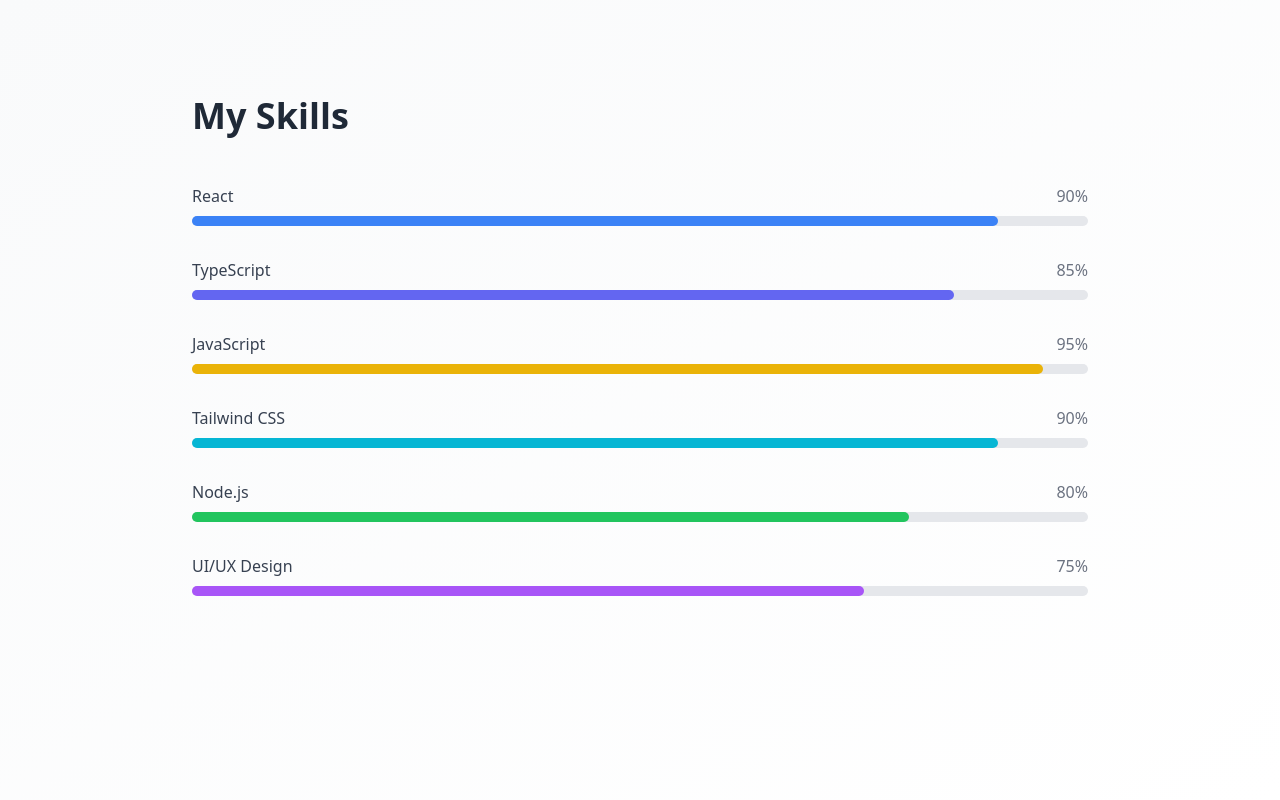
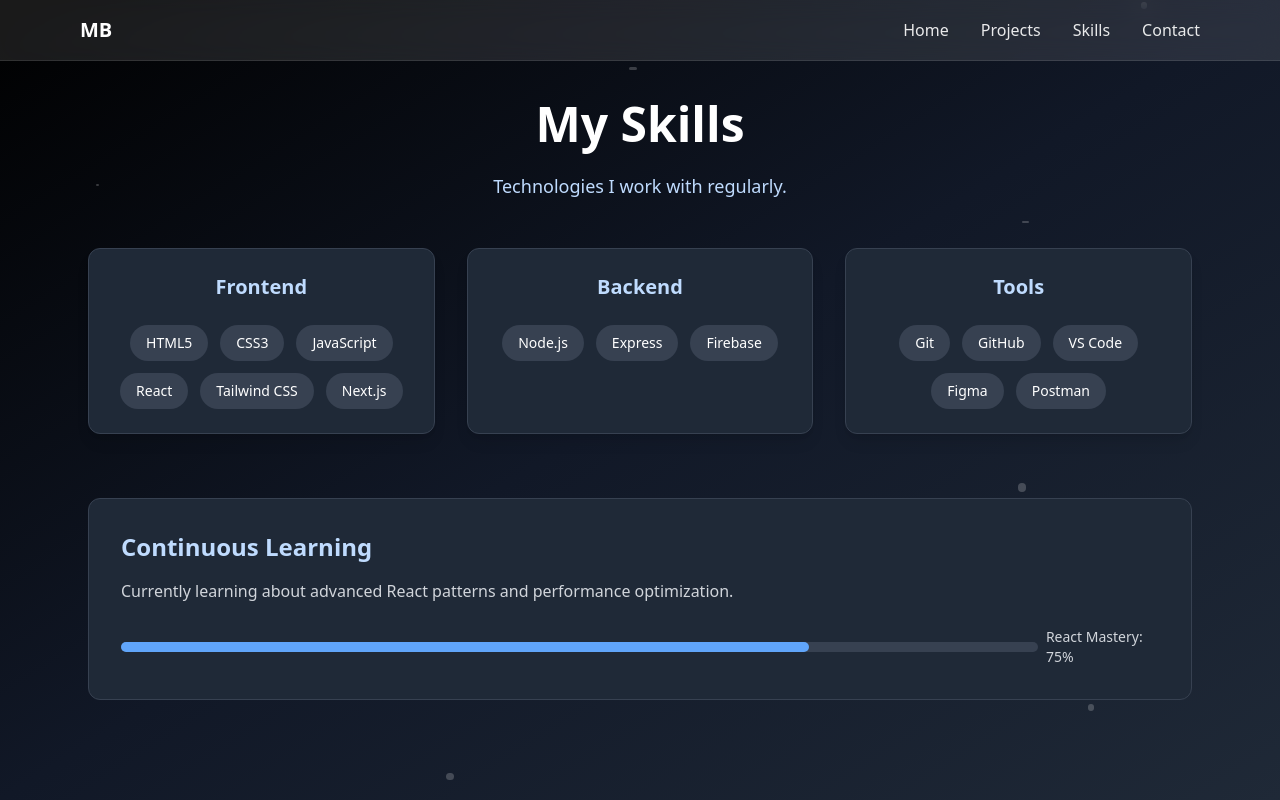
Before and after one commit to mrymBn/MyPortfolio, a React (Create React App) app: page /skills in a window 1280 px wide. Built offline with nearby package versions, Linux system fonts and the light colour scheme.

Commit message:
some content modf

```diff
--- a/src/App.js
+++ b/src/App.js
@@ -1,5 +1,9 @@
-import { BrowserRouter as Router, Routes, Route } from "react-router-dom";
-import { AnimatePresence } from "framer-motion";
+import {
+  BrowserRouter as Router,
+  Routes,
+  Route,
+  NavLink,
+} from "react-router-dom";
 import Home from "./pages/Home";
 import Projects from "./pages/Projects";
 import Skills from "./pages/Skills";
@@ -8,14 +12,62 @@
 function App() {
   return (
     <Router>
-      <AnimatePresence mode="wait">
+      <nav className="bg-white/10 backdrop-blur-md border-b border-white/10 fixed w-full z-50">
+        <div className="max-w-6xl mx-auto px-4">
+          <div className="flex justify-between items-center py-4">
+            <span className="text-xl font-bold text-white">MB</span>
+            <div className="flex gap-8">
+              <NavLink
+                to="/"
+                className={({ isActive }) =>
+                  `text-white/90 hover:text-white transition-colors ${
+                    isActive ? "font-medium text-white" : ""
+                  }`
+                }
+              >
+                Home
+              </NavLink>
+              <NavLink
+                to="/projects"
+                className={({ isActive }) =>
+                  `text-white/90 hover:text-white transition-colors ${
+                    isActive ? "font-medium text-white" : ""
+                  }`
+                }
+              >
+                Projects
+              </NavLink>
+              <NavLink
+                to="/skills"
+                className={({ isActive }) =>
+                  `text-white/90 hover:text-white transition-colors ${
+                    isActive ? "font-medium text-white" : ""
+                  }`
+                }
+              >
+                Skills
+              </NavLink>
+              <NavLink
+                to="/contact"
+                className={({ isActive }) =>
+                  `text-white/90 hover:text-white transition-colors ${
+                    isActive ? "font-medium text-white" : ""
+                  }`
+                }
+              >
+                Contact
+              </NavLink>
+            </div>
+          </div>
+        </div>
+      </nav>
+
       <Routes>
         <Route path="/" element={<Home />} />
         <Route path="/projects" element={<Projects />} />
         <Route path="/skills" element={<Skills />} />
         <Route path="/contact" element={<Contact />} />
       </Routes>
-      </AnimatePresence>
     </Router>
   );
 }
--- a/src/pages/Projects.jsx
+++ b/src/pages/Projects.jsx
@@ -1,53 +1,100 @@
 import { motion } from "framer-motion";
-import ProjectCard from "../components/ProjectCard";
 
+export default function Projects() {
   const projects = [
     {
-    title: "E-commerce Platform",
-    description: "Modern online store with React and Node.js backend",
-    tags: ["React", "Node.js", "MongoDB"],
-    link: "#",
-    bgColor: "bg-gradient-to-r from-blue-100 to-indigo-100"
+      title: "Personal Portfolio",
+      description: "A responsive portfolio website built with React and Tailwind CSS, showcasing my skills and projects with modern design principles.",
+      tech: ["React", "Tailwind CSS", "Vercel"],
+      githubLink: "https://github.com/yourusername/portfolio",
+      demoLink: "#"
     },
     {
-    title: "Portfolio Template",
-    description: "Minimalist portfolio for creative professionals",
-    tags: ["Next.js", "Tailwind CSS"],
-    link: "#",
-    bgColor: "bg-gradient-to-r from-purple-100 to-pink-100"
+      title: "Business Landing Page",
+      description: "A sleek landing page for a fictional hair salon, designed with mobile-first approach and modern UI components.",
+      tech: ["HTML", "CSS", "JavaScript"],
+      githubLink: "https://github.com/yourusername/salon-landing",
+      demoLink: "#"
     }
   ];
 
-export default function Projects() {
   return (
-    <motion.div
-      initial={{ opacity: 0 }}
-      animate={{ opacity: 1 }}
-      exit={{ opacity: 0 }}
-      className="min-h-screen bg-white px-6 md:px-12 py-24"
-    >
-      <div className="max-w-6xl mx-auto">
-        <motion.h1
-          initial={{ y: -20 }}
-          animate={{ y: 0 }}
-          className="text-3xl md:text-4xl font-bold mb-12 text-gray-800"
-        >
-          Selected Projects
-        </motion.h1>
+    <section className="min-h-screen flex flex-col items-center justify-center bg-gradient-to-br from-black via-gray-900 to-gray-800 text-white px-4 py-20 relative overflow-hidden">
+      {/* Particle background */}
+      <div className="absolute inset-0 overflow-hidden opacity-20">
+        {[...Array(15)].map((_, i) => (
+          <div
+            key={i}
+            className="absolute rounded-full bg-white"
+            style={{
+              width: `${Math.random() * 8 + 2}px`,
+              height: `${Math.random() * 8 + 2}px`,
+              top: `${Math.random() * 100}%`,
+              left: `${Math.random() * 100}%`,
+              animation: `float ${Math.random() * 15 + 5}s ease-in-out infinite both`,
+              animationDelay: `${Math.random() * 5}s`
+            }}
+          />
+        ))}
+      </div>
+
+      <div className="relative z-10 max-w-6xl w-full px-6">
+        <h1 className="text-4xl md:text-5xl font-bold mb-6 text-center">
+          My Projects
+        </h1>
+        <p className="text-lg text-blue-200 mb-12 text-center max-w-2xl mx-auto">
+          Here are some of my selected works demonstrating my skills.
+        </p>
 
         <div className="grid md:grid-cols-2 gap-8">
           {projects.map((project, index) => (
             <motion.div
               key={index}
-              initial={{ opacity: 0, y: 20 }}
-              animate={{ opacity: 1, y: 0 }}
-              transition={{ delay: index * 0.15 }}
+              initial={{ y: 20, opacity: 0 }}
+              animate={{ y: 0, opacity: 1 }}
+              transition={{ delay: index * 0.1 }}
+              className="bg-gray-800 rounded-xl shadow-lg overflow-hidden hover:shadow-xl transition-all border border-gray-700"
             >
-              <ProjectCard project={project} index={index} />
+              <div className="h-48 bg-gradient-to-r from-blue-900 to-blue-700 flex items-center justify-center">
+                <span className="text-white text-2xl font-bold">{project.title}</span>
+              </div>
+              <div className="p-6">
+                <h3 className="text-xl font-bold mb-3">{project.title}</h3>
+                <p className="text-gray-300 mb-4">{project.description}</p>
+
+                <div className="flex flex-wrap gap-2 mb-4">
+                  {project.tech.map((tech, i) => (
+                    <span
+                      key={i}
+                      className="bg-gray-700 text-blue-200 text-xs px-3 py-1 rounded-full"
+                    >
+                      {tech}
+                    </span>
+                  ))}
+                </div>
+
+                <div className="flex justify-between mt-6">
+                  <a
+                    href={project.githubLink}
+                    className="text-blue-300 hover:text-blue-100 font-medium flex items-center gap-2"
+                  >
+                    <svg className="w-5 h-5" fill="currentColor" viewBox="0 0 24 24">
+                      <path d="M12 0c-6.626 0-12 5.373-12 12 0 5.302 3.438 9.8 8.207 11.387.599.111.793-.261.793-.577v-2.234c-3.338.726-4.033-1.416-4.033-1.416-.546-1.387-1.333-1.756-1.333-1.756-1.089-.745.083-.729.083-.729 1.205.084 1.839 1.237 1.839 1.237 1.07 1.834 2.807 1.304 3.492.997.107-.775.418-1.305.762-1.604-2.665-.305-5.467-1.334-5.467-5.931 0-1.311.469-2.381 1.236-3.221-.124-.303-.535-1.524.117-3.176 0 0 1.008-.322 3.301 1.23.957-.266 1.983-.399 3.003-.404 1.02.005 2.047.138 3.006.404 2.291-1.552 3.297-1.23 3.297-1.23.653 1.653.242 2.874.118 3.176.77.84 1.235 1.911 1.235 3.221 0 4.609-2.807 5.624-5.479 5.921.43.372.823 1.102.823 2.222v3.293c0 .319.192.694.801.576 4.765-1.589 8.199-6.086 8.199-11.386 0-6.627-5.373-12-12-12z"/>
+                    </svg>
+                    Code
+                  </a>
+                  <a
+                    href={project.demoLink}
+                    className="bg-white text-gray-900 hover:bg-gray-100 px-4 py-2 rounded-lg font-medium transition-colors"
+                  >
+                    Live Demo
+                  </a>
+                </div>
+              </div>
             </motion.div>
           ))}
         </div>
       </div>
-    </motion.div>
+    </section>
   );
 }
--- a/src/pages/Skills.jsx
+++ b/src/pages/Skills.jsx
@@ -1,55 +1,80 @@
-import { motion } from "framer-motion";
+export default function Skills() {
+  const skillCategories = [
+    {
+      category: "Frontend",
+      skills: ["HTML5", "CSS3", "JavaScript", "React", "Tailwind CSS", "Next.js"]
+    },
+    {
+      category: "Backend",
+      skills: ["Node.js", "Express", "Firebase"]
+    },
+    {
+      category: "Tools",
+      skills: ["Git", "GitHub", "VS Code", "Figma", "Postman"]
+    }
+  ];
 
-const skills = [
-  { name: "React", level: 90, color: "bg-blue-500" },
-  { name: "TypeScript", level: 85, color: "bg-indigo-500" },
-  { name: "JavaScript", level: 95, color: "bg-yellow-500" },
-  { name: "Tailwind CSS", level: 90, color: "bg-cyan-500" },
-  { name: "Node.js", level: 80, color: "bg-green-500" },
-  { name: "UI/UX Design", level: 75, color: "bg-purple-500" }
-];
+  return (
+    <section className="min-h-screen flex flex-col items-center justify-center bg-gradient-to-br from-black via-gray-900 to-gray-800 text-white px-4 py-20 relative overflow-hidden">
+      {/* Particle background */}
+      <div className="absolute inset-0 overflow-hidden opacity-20">
+        {[...Array(15)].map((_, i) => (
+          <div
+            key={i}
+            className="absolute rounded-full bg-white"
+            style={{
+              width: `${Math.random() * 8 + 2}px`,
+              height: `${Math.random() * 8 + 2}px`,
+              top: `${Math.random() * 100}%`,
+              left: `${Math.random() * 100}%`,
+              animation: `float ${Math.random() * 15 + 5}s ease-in-out infinite both`,
+              animationDelay: `${Math.random() * 5}s`
+            }}
+          />
+        ))}
+      </div>
 
-export default function Skills() {
-  return (
-    <motion.div
-      initial={{ opacity: 0 }}
-      animate={{ opacity: 1 }}
-      exit={{ opacity: 0 }}
-      className="min-h-screen bg-gradient-to-br from-gray-50 to-white px-6 md:px-12 py-24"
-    >
-      <div className="max-w-4xl mx-auto">
-        <motion.h1
-          initial={{ x: -20 }}
-          animate={{ x: 0 }}
-          className="text-3xl md:text-4xl font-bold mb-12 text-gray-800"
-        >
+      <div className="relative z-10 max-w-6xl w-full px-6">
+        <h1 className="text-4xl md:text-5xl font-bold mb-6 text-center">
           My Skills
-        </motion.h1>
+        </h1>
+        <p className="text-lg text-blue-200 mb-12 text-center max-w-2xl mx-auto">
+          Technologies I work with regularly.
+        </p>
 
-        <div className="space-y-8">
-          {skills.map((skill, index) => (
-            <motion.div
-              key={index}
-              initial={{ opacity: 0, x: -20 }}
-              animate={{ opacity: 1, x: 0 }}
-              transition={{ delay: index * 0.1 }}
-            >
-              <div className="flex justify-between mb-2">
-                <span className="font-medium text-gray-700">{skill.name}</span>
-                <span className="text-gray-500">{skill.level}%</span>
+        <div className="grid md:grid-cols-3 gap-8">
+          {skillCategories.map((category, index) => (
+            <div key={index} className="bg-gray-800 rounded-xl p-6 shadow-lg border border-gray-700">
+              <h3 className="text-xl font-bold mb-6 text-center text-blue-200">
+                {category.category}
+              </h3>
+              <div className="flex flex-wrap justify-center gap-3">
+                {category.skills.map((skill, i) => (
+                  <span
+                    key={i}
+                    className="bg-gray-700 px-4 py-2 rounded-full text-sm font-medium text-white hover:bg-gray-600 transition-colors"
+                  >
+                    {skill}
+                  </span>
+                ))}
               </div>
-              <div className="w-full bg-gray-200 rounded-full h-2.5">
-                <motion.div
-                  className={`${skill.color} h-2.5 rounded-full`}
-                  initial={{ width: 0 }}
-                  animate={{ width: `${skill.level}%` }}
-                  transition={{ delay: index * 0.1 + 0.3, duration: 0.8 }}
-                />
-              </div>
-            </motion.div>
+            </div>
           ))}
         </div>
+
+        <div className="mt-16 bg-gray-800 rounded-xl p-8 border border-gray-700">
+          <h3 className="text-2xl font-bold mb-4 text-blue-200">Continuous Learning</h3>
+          <p className="mb-6 text-gray-300">
+            Currently learning about advanced React patterns and performance optimization.
+          </p>
+          <div className="flex items-center gap-2">
+            <div className="w-full bg-gray-700 rounded-full h-2.5">
+              <div className="bg-blue-400 h-2.5 rounded-full" style={{width: '75%'}}></div>
+            </div>
+            <span className="text-sm text-gray-300">React Mastery: 75%</span>
+          </div>
+        </div>
       </div>
-    </motion.div>
+    </section>
   );
 }
```
Also changed, not shown: src/pages/Contact.jsx (+92 -54 lines), src/pages/Home.jsx (+15 -19 lines). Lines whose indentation alone changed are shown as unchanged.
